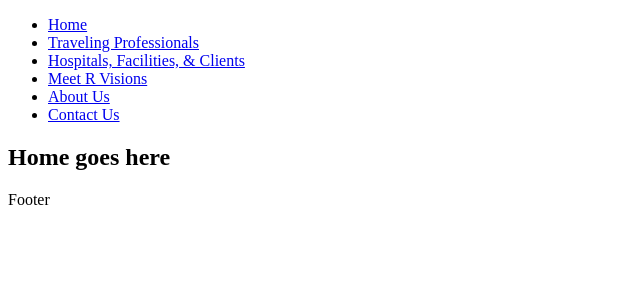
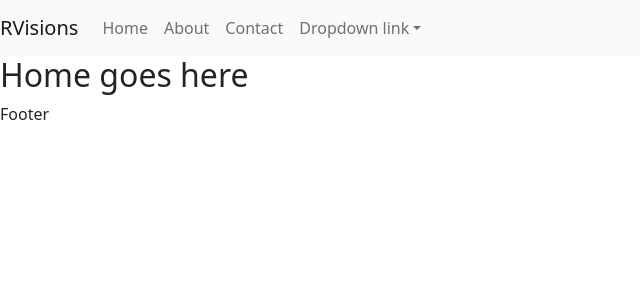
Before and after one commit to villette0/rvisions, a React (Create React App) app: page / in a window 1280 px wide. Shown: the top 300 px of the page, without its empty margins (0-640 px from the left). Built offline with nearby package versions, Linux system fonts and the light colour scheme.

Commit message:
Added bootstrap navigation styling

```diff
--- a/package.json
+++ b/package.json
@@ -3,13 +3,17 @@
   "version": "0.1.0",
   "private": true,
   "dependencies": {
+    "@popperjs/core": "^2.11.6",
     "@testing-library/jest-dom": "^5.16.5",
     "@testing-library/react": "^13.4.0",
     "@testing-library/user-event": "^13.5.0",
+    "bootstrap": "^5.2.3",
+    "jquery": "^3.6.1",
     "react": "^18.2.0",
     "react-dom": "^18.2.0",
     "react-helmet": "^6.1.0",
     "react-helmet-async": "^1.3.0",
+    "react-popper": "^2.3.0",
     "react-scripts": "5.0.1",
     "web-vitals": "^2.1.4"
   },
--- a/public/index.html
+++ b/public/index.html
@@ -24,7 +24,19 @@
       work correctly both with client-side routing and a non-root public URL.
       Learn how to configure a non-root public URL by running `npm run build`.
     -->
+
     <title>Rvisions</title>
+    <!-- Disable zoom, especially needed for mobile -->
+    <meta name="viewport" content="width=device-width, user-scalable=no">
+
+    <!-- Path to jQuery -->
+    <script src="https://code.jquery.com/jquery-3.2.1.slim.min.js" integrity="sha384-KJ3o2DKtIkvYIK3UENzmM7KCkRr/rE9/Qpg6aAZGJwFDMVNA/GpGFF93hXpG5KkN" crossorigin="anonymous"></script>
+
+   <!-- Path to Popper - it is for dropsdowns etc in bootstrap -->
+    <script src="https://cdnjs.cloudflare.com/ajax/libs/popper.js/1.12.3/umd/popper.min.js" integrity="sha384-vFJXuSJphROIrBnz7yo7oB41mKfc8JzQZiCq4NCceLEaO4IHwicKwpJf9c9IpFgh" crossorigin="anonymous"></script>
+
+     <!-- Path to bootsrap -->
+     <script src="https://maxcdn.bootstrapcdn.com/bootstrap/4.0.0-beta.2/js/bootstrap.min.js" integrity="sha384-alpBpkh1PFOepccYVYDB4do5UnbKysX5WZXm3XxPqe5iKTfUKjNkCk9SaVuEZflJ" crossorigin="anonymous"></script>
   </head>
   <body>
     <noscript>You need to enable JavaScript to run this app.</noscript>
--- a/src/components/Navigation.jsx
+++ b/src/components/Navigation.jsx
@@ -2,27 +2,35 @@ import React from 'react'
 
 const Navigation = (props) => {
   return (
-    <nav>
-    <ul>
-      <li>
-        <a href = "#Home" className="nav-button" onClick={()=>props.setCurrentPage("Home")}>Home</a>
+    <nav className="navbar navbar-expand-lg navbar-light bg-light">
+      <a className="navbar-brand" href="#">RVisions</a>
+  <button className="navbar-toggler" type="button" data-toggle="collapse" data-target="#navbarNavDropdown" aria-controls="navbarNavDropdown" aria-expanded="false" aria-label="Toggle navigation">
+    <span className="navbar-toggler-icon"></span>
+  </button>
+  <div className="collapse navbar-collapse" id="navbarNavDropdown">
+
+    <ul className="navbar-nav">
+      <li className="nav-item">
+        <a className="nav-link" href = "#Home" onClick={()=>props.setCurrentPage("Home")}>Home</a>
       </li>
-      <li>
-      <a href="#TravelingPros" className="nav-button" onClick={()=>props.setCurrentPage("TravelingPros")}>Traveling Professionals</a>
+      <li className="nav-item">
+        <a className="nav-link" href="#AboutUs"  onClick={()=>props.setCurrentPage("AboutUs")}>About</a>
       </li>
-      <li>
-        <a href="#Hospitals" className="nav-button" onClick={()=>props.setCurrentPage("Hospitals")}>Hospitals, Facilities, & Clients</a>
+      <li className="nav-item">
+        <a className="nav-link" href="#ContactUs"  onClick={()=>props.setCurrentPage("ContactUs")}>Contact</a>
       </li>
-      <li>
-        <a href="#Meet" className="nav-button" onClick={()=>props.setCurrentPage("Meet")}>Meet R Visions</a>
-      </li>
-      <li>
-        <a href="#AboutUs" className="nav-button" onClick={()=>props.setCurrentPage("AboutUs")}>About Us</a>
-      </li>
-      <li>
-        <a href="#ContactUs" className="nav-button" onClick={()=>props.setCurrentPage("ContactUs")}>Contact Us</a>
+      <li className="nav-item dropdown">
+      <a className="nav-link dropdown-toggle" href="#" id="navbarDropdownMenuLink" data-toggle="dropdown" aria-haspopup="true" aria-expanded="false">
+          Dropdown link
+        </a>
+        <div className="dropdown-menu" aria-labelledby="navbarDropdownMenuLink">
+          <a className="dropdown-item" href="#TravelingPros"  onClick={()=>props.setCurrentPage("TravelingPros")}>Traveling Professionals</a>
+          <a className="dropdown-item" href="#Hospitals"  onClick={()=>props.setCurrentPage("Hospitals")}>Hospitals, Facilities, & Clients</a>
+          <a className="dropdown-item" href="#Meet"  onClick={()=>props.setCurrentPage("Meet")}>Meet R Visions</a>
+        </div>
       </li>
     </ul>
+    </div>
   </nav>
   )
 }
--- a/src/index.jsx
+++ b/src/index.jsx
@@ -2,6 +2,7 @@ import React from 'react';
 import ReactDOM from 'react-dom/client';
 import './style.css';
 import App from './App';
+import 'bootstrap/dist/css/bootstrap.min.css';
 import reportWebVitals from './reportWebVitals';
 
 const root = ReactDOM.createRoot(document.getElementById('root'));
--- a/src/style.css
+++ b/src/style.css
@@ -0,0 +1,14 @@
+/* nav ul li {
+    display: inline;
+}
+
+nav {
+    background-color: green;
+    padding: 5vh;
+    color: white;
+
+} */
+
+.navbar-nav>li {
+    float: none;
+}
```
Also changed, not shown: 1 other file (tests, documents, lock files or other folders).
